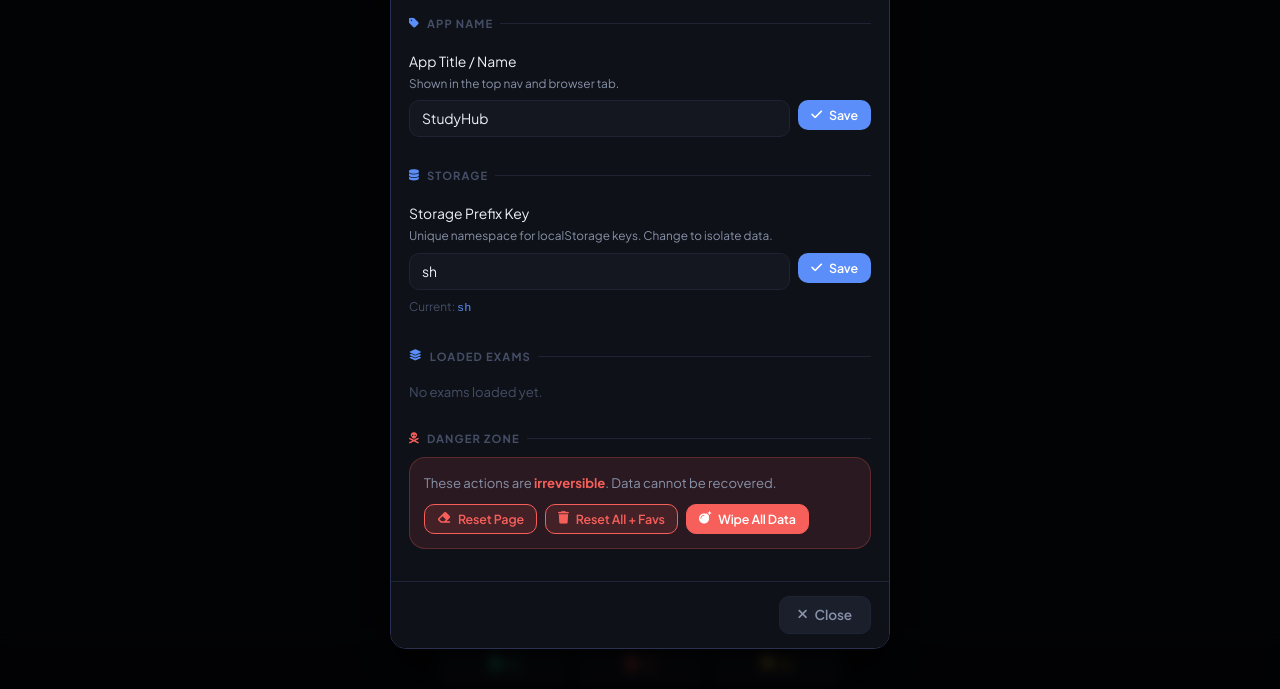
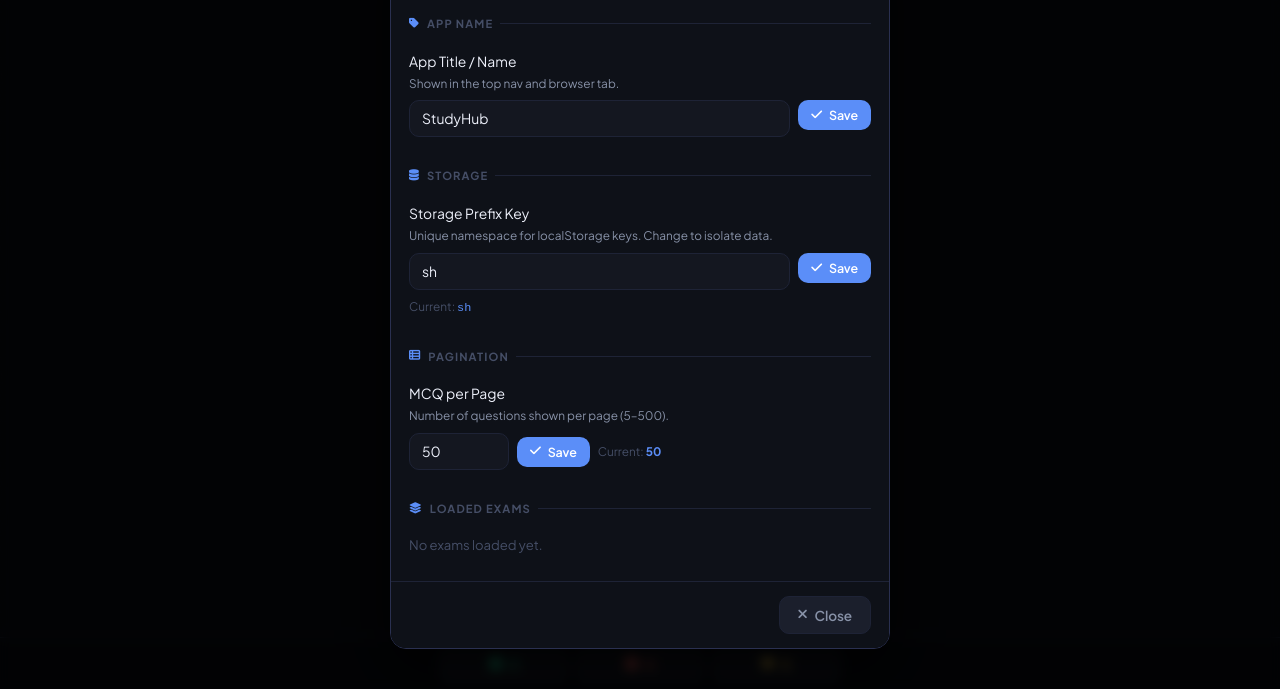
Before and after one commit to rakibthedev/job-solution-english, a plain HTML site: page index.html in a window 1280 px wide. Both pictures are taken after a click on the element "StudyHub". Shown: the part 111-800 px from the top of the page. Drawn offline with nearby package versions, Linux system fonts and the light colour scheme.

Commit message:
stable v1

```diff
--- a/index.html
+++ b/index.html
@@ -788,6 +788,22 @@ body::after {
         </div>
       </div>
 
+      <!-- MCQ Per Page -->
+      <div class="settings-section">
+        <div class="settings-sec-title"><i class="fas fa-table-list" style="color:var(--a)"></i> Pagination</div>
+        <div class="settings-row" style="flex-direction:column;align-items:flex-start;gap:8px">
+          <div class="settings-row-label">
+            MCQ per Page
+            <div class="settings-row-sub">Number of questions shown per page (5–500).</div>
+          </div>
+          <div style="display:flex;gap:8px;width:100%;align-items:center">
+            <input class="form-input" id="per-page-input" type="number" min="5" max="500" placeholder="50" style="flex:1;max-width:100px">
+            <button class="btn btn-primary btn-sm" onclick="savePerPage()"><i class="fas fa-check"></i> Save</button>
+            <span style="font-size:.74rem;color:var(--t3)">Current: <span id="per-page-display" style="color:var(--a);font-weight:700"></span></span>
+          </div>
+        </div>
+      </div>
+
       <!-- Loaded exams -->
       <div class="settings-section">
         <div class="settings-sec-title"><i class="fas fa-layer-group" style="color:var(--a)"></i> Loaded Exams</div>
@@ -833,11 +849,12 @@ if ('serviceWorker' in navigator) {
 ══════════════════════════════════ -->
 <script>
 /* ════════════════ CONSTANTS & STATE ════════════════ */
-const META_KEY  = '__sh_meta__';
-const META_NAME = '__sh_appname__';
+const META_KEY       = '__sh_meta__';
+const META_NAME      = '__sh_appname__';
+const META_PER_PAGE  = '__sh_perpage__';
 const DEFAULT_APP_NAME = 'StudyHub';
 const DEFAULT_PREFIX   = 'sh';
-const PER_PAGE = 50;
+let PER_PAGE = parseInt(localStorage.getItem(META_PER_PAGE), 10) || 50;
 
 let APP_PREFIX = localStorage.getItem(META_KEY) || DEFAULT_PREFIX;
 let APP_NAME   = localStorage.getItem(META_NAME) || DEFAULT_APP_NAME;
@@ -1351,6 +1368,8 @@ function openSettings() {
   document.getElementById('prefix-input').value   = APP_PREFIX;
   document.getElementById('prefix-display').textContent = APP_PREFIX;
   document.getElementById('app-name-input').value = APP_NAME;
+  document.getElementById('per-page-input').value = PER_PAGE;
+  document.getElementById('per-page-display').textContent = PER_PAGE;
   buildSettingsExamsList();
   document.getElementById('settings-overlay').classList.add('open');
 }
@@ -1373,6 +1392,17 @@ function savePrefix() {
   APP_PREFIX = val;
   document.getElementById('prefix-display').textContent = APP_PREFIX;
   showToast('<i class="fas fa-check"></i> Prefix saved — reload to apply');
+}
+
+function savePerPage() {
+  const val = parseInt(document.getElementById('per-page-input').value, 10);
+  if (isNaN(val) || val < 5 || val > 500) { showToast('Enter a number between 5 and 500'); return; }
+  if (val === PER_PAGE) { showToast('No change'); return; }
+  PER_PAGE = val;
+  localStorage.setItem(META_PER_PAGE, val);
+  document.getElementById('per-page-display').textContent = PER_PAGE;
+  if (currentExamKey) { currentPage = 1; renderPage(1); }
+  showToast(`<i class="fas fa-check"></i> MCQ per page set to ${PER_PAGE}`);
 }
 
 function buildSettingsExamsList() {
@@ -1443,6 +1473,7 @@ function nukeEverything() {
   // Also remove meta keys
   localStorage.removeItem(META_KEY);
   localStorage.removeItem(META_NAME);
+  localStorage.removeItem(META_PER_PAGE);
   showToast('<i class="fas fa-bomb"></i> All data wiped. Reloading...');
   setTimeout(() => location.reload(), 1200);
 }
```
